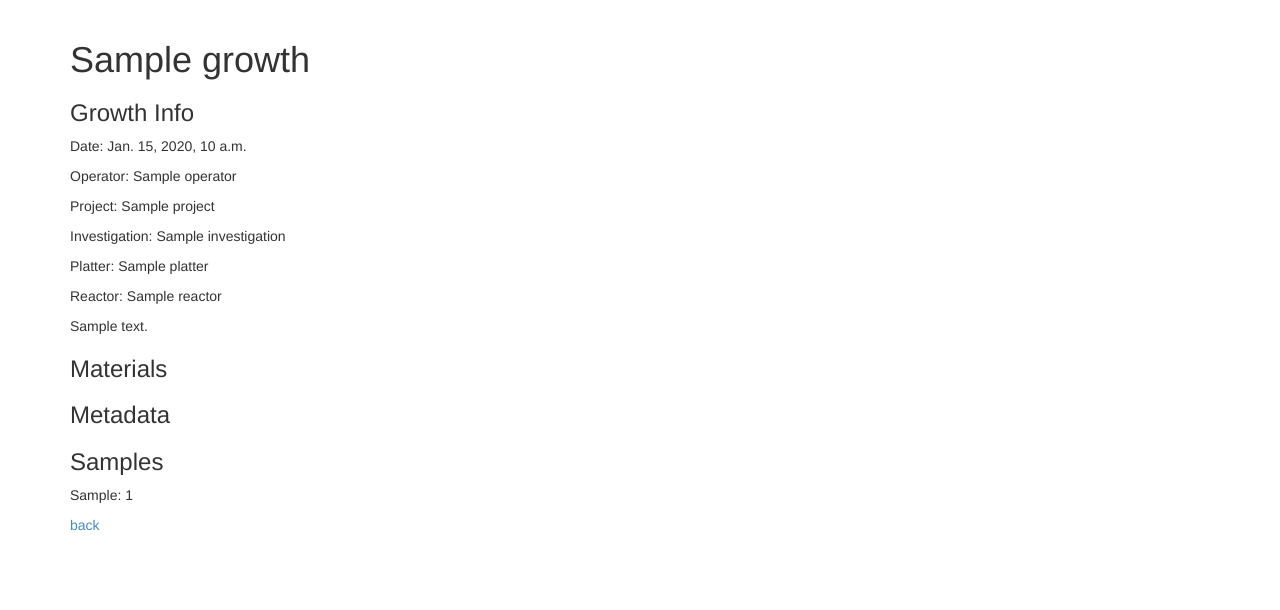
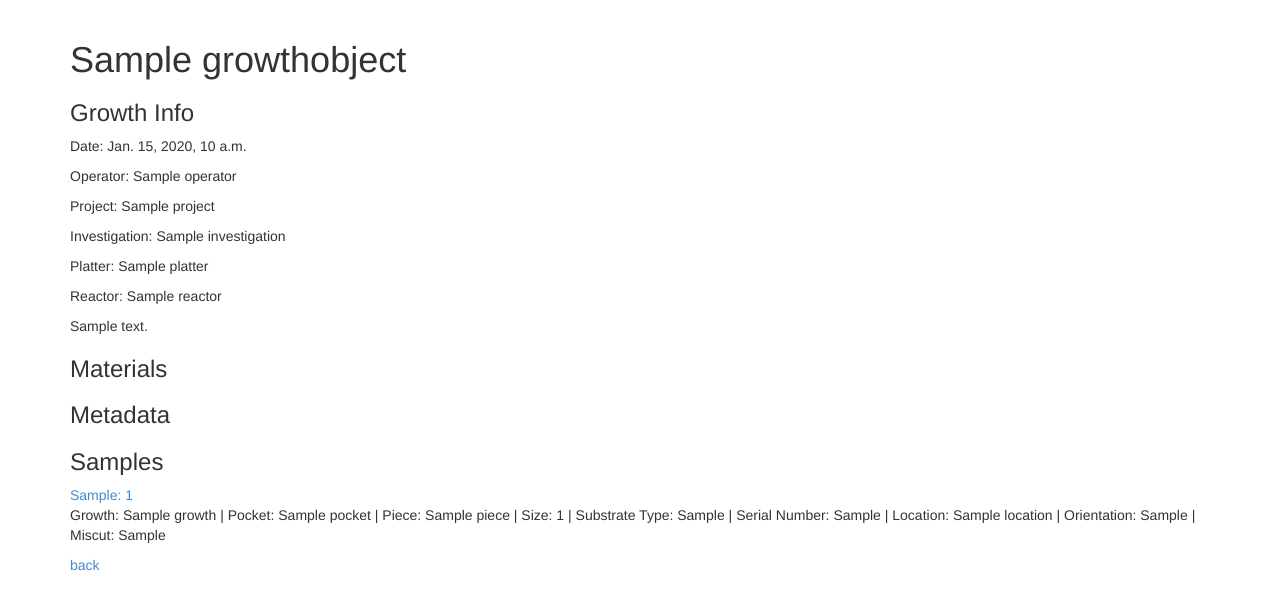
Before and after one commit to emergence-lab/emergence-lab, a Django app: template templates/growths/growth_detail.html in a window 1280 px wide. Shown: the part 52-662 px from the top of the page. Run offline with Django 3.2, Linux system fonts and the light colour scheme; the template is opened without the code that fills it: most values are stand-ins (such as "Sample title", 1, 10 or a date in 2020); some libraries are stand-ins or nearby versions.

Commit message:
Added links to samples in growth detail, and links to parents, siblings, and children in sample detail.

```diff
--- a/templates/growths/growth_detail.html
+++ b/templates/growths/growth_detail.html
@@ -5,43 +5,43 @@
 {% block content %}
 
 <div class="container">
-    <h1>{{growth}}</h1>
+    <h1>{{growthobject}}</h1>
 
     <h3>Growth Info</h3>
-    <p>Date: {{growth.date}}</p>
-    <p>Operator: {{growth.operator}}</p>
-    <p>Project: {{growth.project}}</p>
-    <p>Investigation: {{growth.investigation}}</p>
-    <p>Platter: {{growth.platter}}</p>
-    <p>Reactor: {{growth.reactor}}</p>
-    <p>{{growth.run_comments}}</p>
+    <p>Date: {{growthobject.date}}</p>
+    <p>Operator: {{growthobject.operator}}</p>
+    <p>Project: {{growthobject.project}}</p>
+    <p>Investigation: {{growthobject.investigation}}</p>
+    <p>Platter: {{growthobject.platter}}</p>
+    <p>Reactor: {{growthobject.reactor}}</p>
+    <p>{{growthobject.run_comments}}</p>
 
     <h3>Materials</h3>
     <ul>
-        {% if growth.has_gan %}<li>GaN</li>{% endif %}
-        {% if growth.has_aln%}<li>AlN</li>{% endif %}
-        {% if growth.has_inn %}<li>InN</li>{% endif %}
-        {% if growth.has_algan %}<li>AlGaN</li>{% endif %}
-        {% if growth.has_ingan %}<li>InGaN</li>{% endif %}
-        {% if growth.has_alingan %}<li>AlInGaN</li>{% endif %}
+        {% if growthobject.has_gan %}<li>GaN</li>{% endif %}
+        {% if growthobject.has_aln%}<li>AlN</li>{% endif %}
+        {% if growthobject.has_inn %}<li>InN</li>{% endif %}
+        {% if growthobject.has_algan %}<li>AlGaN</li>{% endif %}
+        {% if growthobject.has_ingan %}<li>InGaN</li>{% endif %}
+        {% if growthobject.has_alingan %}<li>AlInGaN</li>{% endif %}
     </ul>
 
     <h3>Metadata</h3>
     <ul>
-        {% if growth.is_template %}<li>Template</li>{% endif %}
-        {% if growth.is_buffer %}<li>Buffer</li>{% endif %}
-        {% if growth.has_superlattice %}<li>Has superlattice</li>{% endif %}
-        {% if growth.has_mqw %}<li>Has MQW</li>{% endif %}
-        {% if growth.has_graded %}<li>Has graded layer</li>{% endif %}
-        {% if growth.has_n %}<li>Has n-doped layer</li>{% endif %}
-        {% if growth.has_p %}<li>Has p-doped layer</li>{% endif %}
-        {% if growth.has_u %}<li>Has undoped layer</li>{% endif %}
+        {% if growthobject.is_template %}<li>Template</li>{% endif %}
+        {% if growthobject.is_buffer %}<li>Buffer</li>{% endif %}
+        {% if growthobject.has_superlattice %}<li>Has superlattice</li>{% endif %}
+        {% if growthobject.has_mqw %}<li>Has MQW</li>{% endif %}
+        {% if growthobject.has_graded %}<li>Has graded layer</li>{% endif %}
+        {% if growthobject.has_n %}<li>Has n-doped layer</li>{% endif %}
+        {% if growthobject.has_p %}<li>Has p-doped layer</li>{% endif %}
+        {% if growthobject.has_u %}<li>Has undoped layer</li>{% endif %}
     </ul>
 
     <h3>Samples</h3>
-
         {% for sample in samples %}
-        <p> Sample: {{sample.id}}</p>
+        <a href="{% url 'sample_detail' sample.id %}">Sample: {{sample.id}}</a>
+        <p>Growth: {{sample.growth}} | Pocket: {{sample.pocket}} | Piece: {{sample.piece}} | Size: {{sample.size}} | Substrate Type: {{sample.substrate_type}} | Serial Number: {{sample.substrate_serial}} | Location: {{sample.location}} | Orientation: {{sample.substrate_orientation}} | Miscut: {{sample.substrate_miscut}}</p>
         {% endfor %}
 
 
```
Also changed, not shown: growths/views.py (+36 -2 lines), templates/growths/sample_detail.html (+17 -1 lines).
